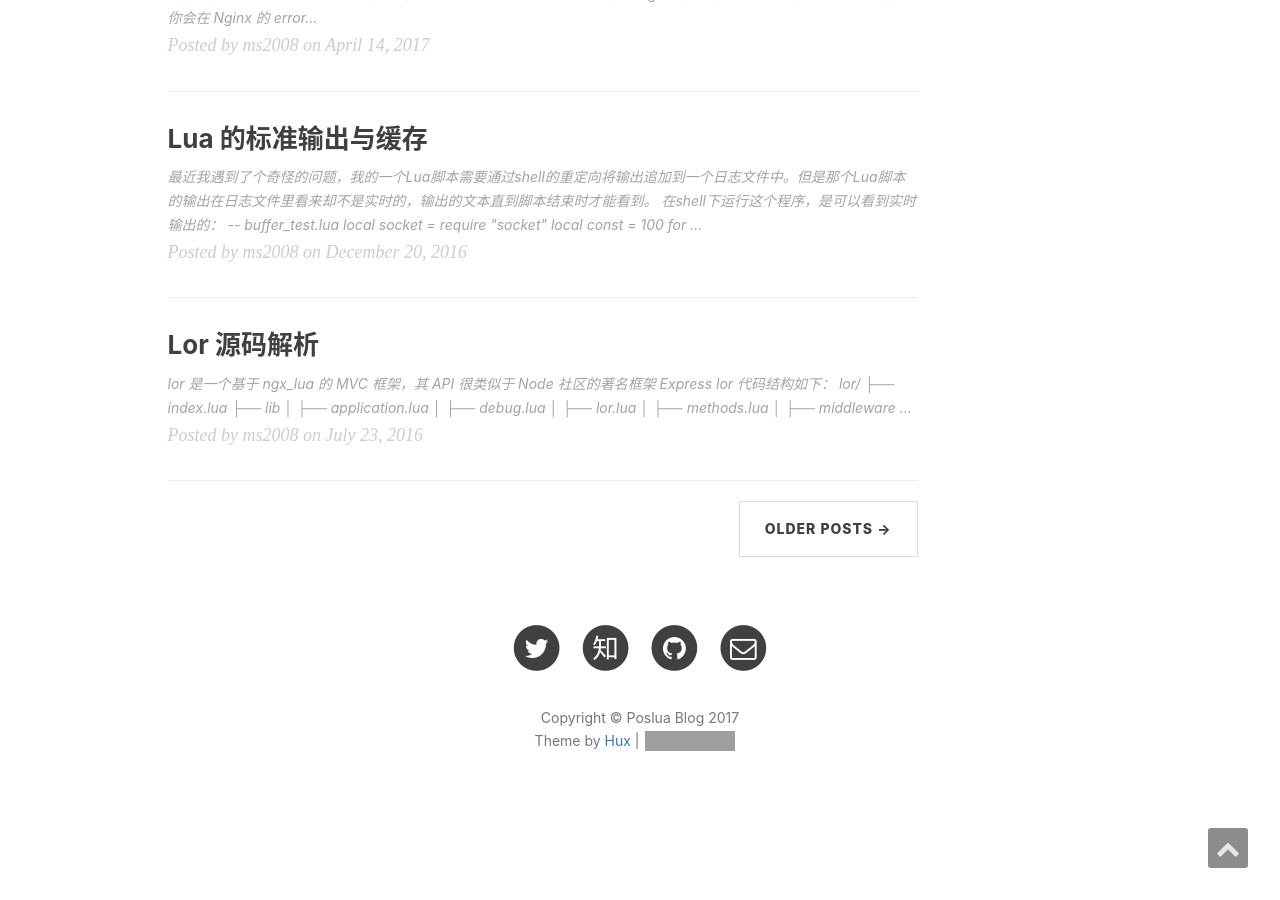
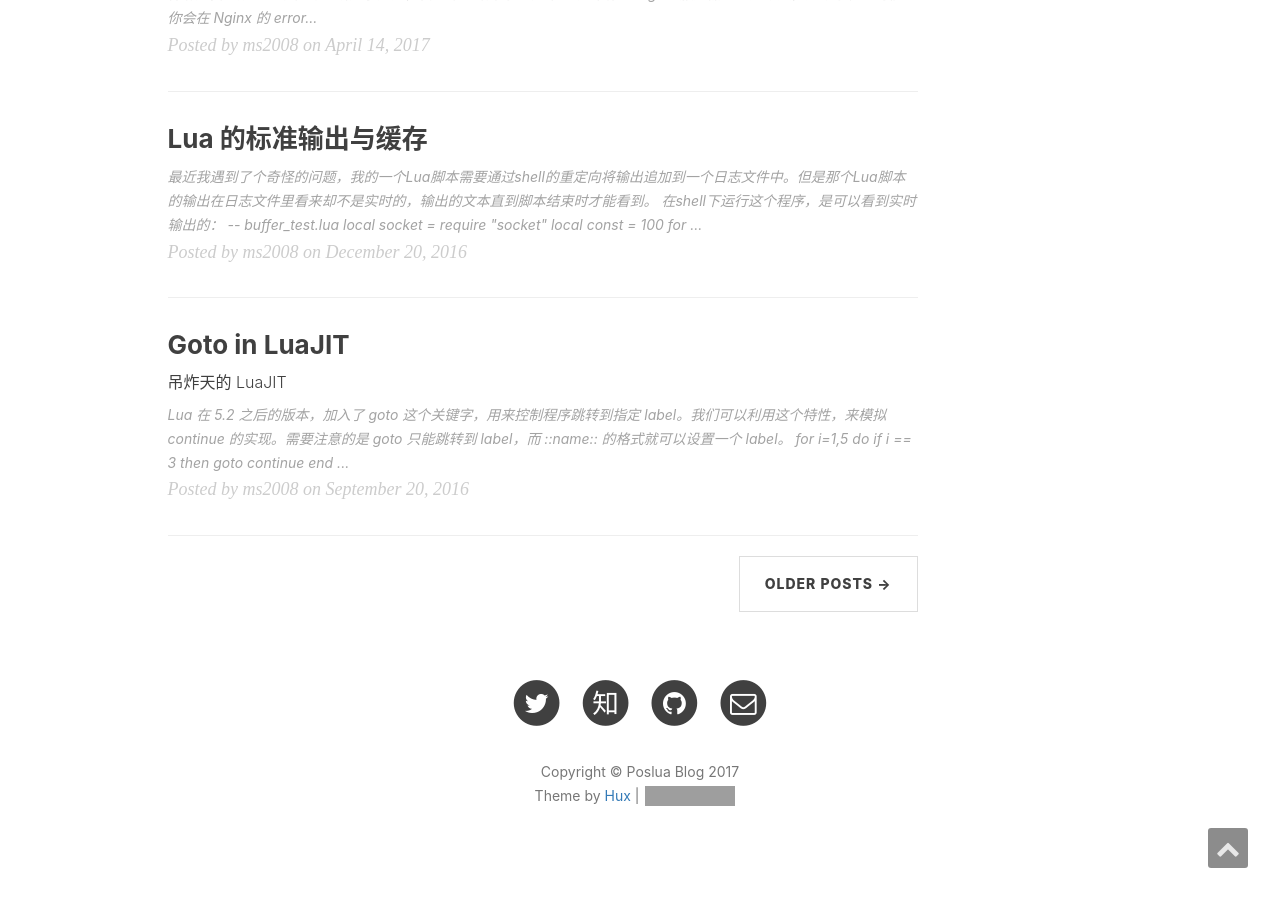
Before and after one commit to ms2008/ms2008.github.io, a Jekyll site: the page built from index.html, in a window 1280 px wide and 900 px high, scrolled down 2209 px. Built offline with Jekyll 4.4.1, drawn with Linux system fonts in a browser that asks for light colours; nearby versions of some CDN libraries; the list of posts is cut into pages by our own code; comment, search, counter and statistics services are not loaded; some of the changed lines change nothing that is shown; grey boxes are pictures that could not be loaded.

Commit message:
add new post about luajit goto

````diff
--- /dev/null
+++ b/_posts/2016-09-20-luajit-goto.md
@@ -0,0 +1,126 @@
+---
+layout:     post
+title:      "Goto in LuaJIT"
+subtitle:   "吊炸天的 LuaJIT"
+date:       2016-09-20
+author:     "ms2008"
+header-img: "img/home-bg-o.jpg"
+catalog:    true
+tags:
+    - LuaJIT
+    - Tail Call
+    - Recursion
+---
+
+Lua 在 5.2 之后的版本，加入了 `goto` 这个关键字，用来控制程序跳转到指定 `label`。我们可以利用这个特性，来模拟 continue 的实现。需要注意的是 `goto` 只能跳转到 `label`，而 `::name::` 的格式就可以设置一个 `label`。
+
+```lua
+for i=1,5 do
+    if i == 3 then
+        goto continue
+    end
+    print(i)
+    ::continue::
+end
+```
+
+这样就简单实现了 continue。但是有些同学可能会有疑问，这是 Lua 5.2 的特性，我们都知道 OR 中使用的 Lua 5.1，那如何使用？
+
+其实我们只需要使用 LuaJIT 就可以解决这个问题了。在 LuaJIT 的主页上有这个介绍：
+
+> LuaJIT supports some language and library extensions from Lua 5.2. Features that are unlikely to break existing code are unconditionally enabled:
+> <br>
+> - goto and ::labels::.
+
+也就是说 LuaJIT 把 5.2 的这个特性拿过来了。那我们来验证下：
+
+```lua
+[root@master:~]# cd /usr/local/openresty/luajit/bin/
+[root@master:bin]# ./luajit
+LuaJIT 2.1.0-beta1 -- Copyright (C) 2005-2015 Mike Pall. http://luajit.org/
+JIT: ON SSE2 SSE3 SSE4.1 fold cse dce fwd dse narrow loop abc sink fuse
+>
+> for i=1,5 do
+    if i == 3 then
+        goto continue
+    end
+    print(i)
+    ::continue::
+end>> >> >> >> >> >>
+1
+2
+4
+5
+>
+```
+
+继续验证 OR ：
+
+```lua
+[root@master:demo]# nl app/app.lua
+     1	local lor = require("lor.index")
+     2	local app = lor()
+
+     3	app:get("/index", function(req,res,next)
+     4	    res:send("hello")
+     5	end)
+
+     6	app:get("goto", function(req,res,next)
+     7	    for i=1, 5 do
+     8	        if i == 3 then
+     9	            goto continue
+    10	        end
+    11	        ngx.say(i)
+    12	        ::continue::
+    13	    end
+    14	end)
+
+    15	return app
+
+[root@master:demo]#
+[root@master:demo]# http :8888/goto
+HTTP/1.1 200 OK
+Connection: keep-alive
+Content-Type: text/plain
+Date: Fri, 02 Dec 2016 02:55:43 GMT
+Server: openresty/1.9.7.4
+Transfer-Encoding: chunked
+X-Powered-By: Lor Framework
+
+1
+2
+4
+5
+
+[root@master:demo]#
+```
+
+那么 `goto` 还有哪些玩法？尾递归优化使用 `goto` 来实现：
+
+```lua
+do
+    local function fact(n)
+        return fact_iter(n, 1)
+    end
+
+    function fact_iter(n, now)
+        ::call::
+        if n <= 1 then
+            return now
+        else
+            -- return fact_iter(n-1, now*n)
+            n, now = n-1, now*n
+            goto call
+        end
+    end
+
+    print(fact(5))
+    print(fact(10000))
+    print(fact(10000000))
+end
+```
+
+然而感觉并没什么卵用。其他玩法需要各位同学自己去挖掘了。。不过需要注意的是 Lua 也有对 `goto` 的滥用限制：
+
+- A label is visible in the entire block where it is defined (including nested blocks, but not nested functions).
+- A goto may jump to any visible label as long as it does not enter into the scope of a local variable.
````
Also changed, not shown: _includes/footer.html (+4 -4 lines).
